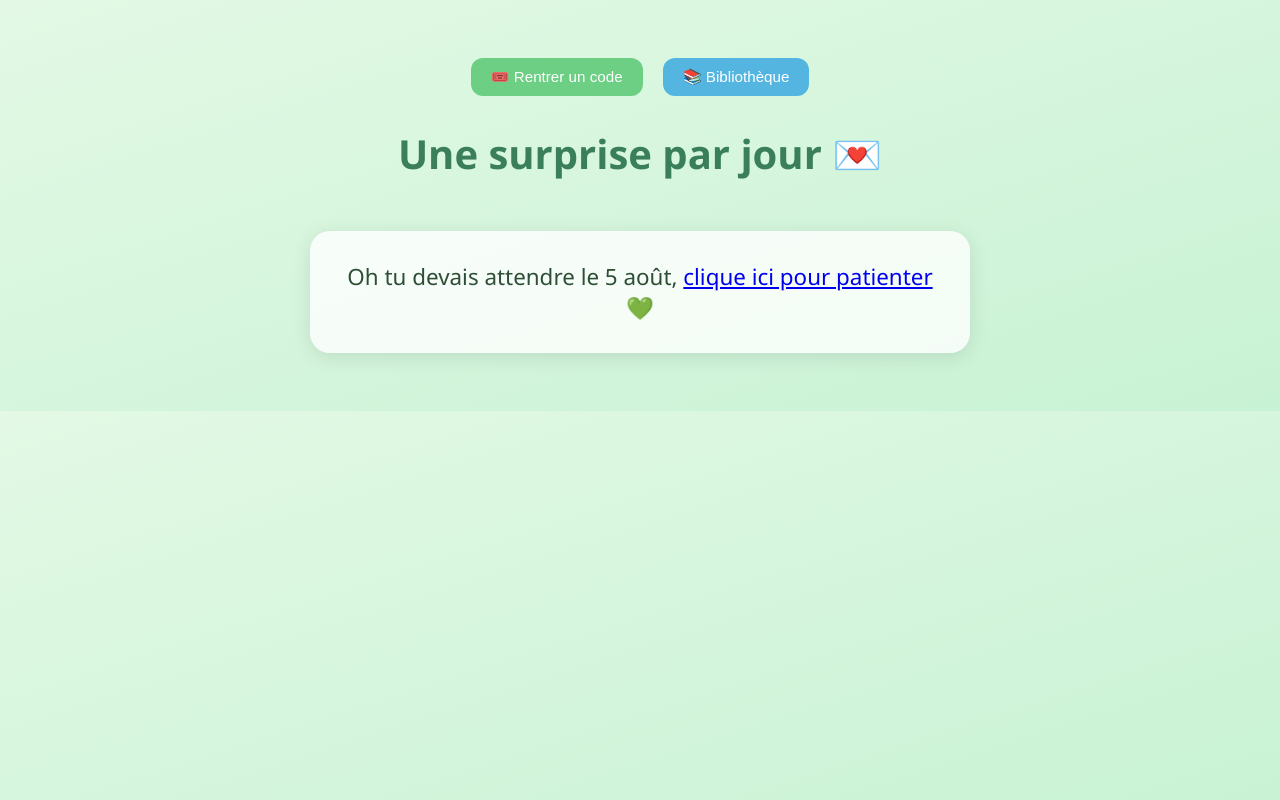
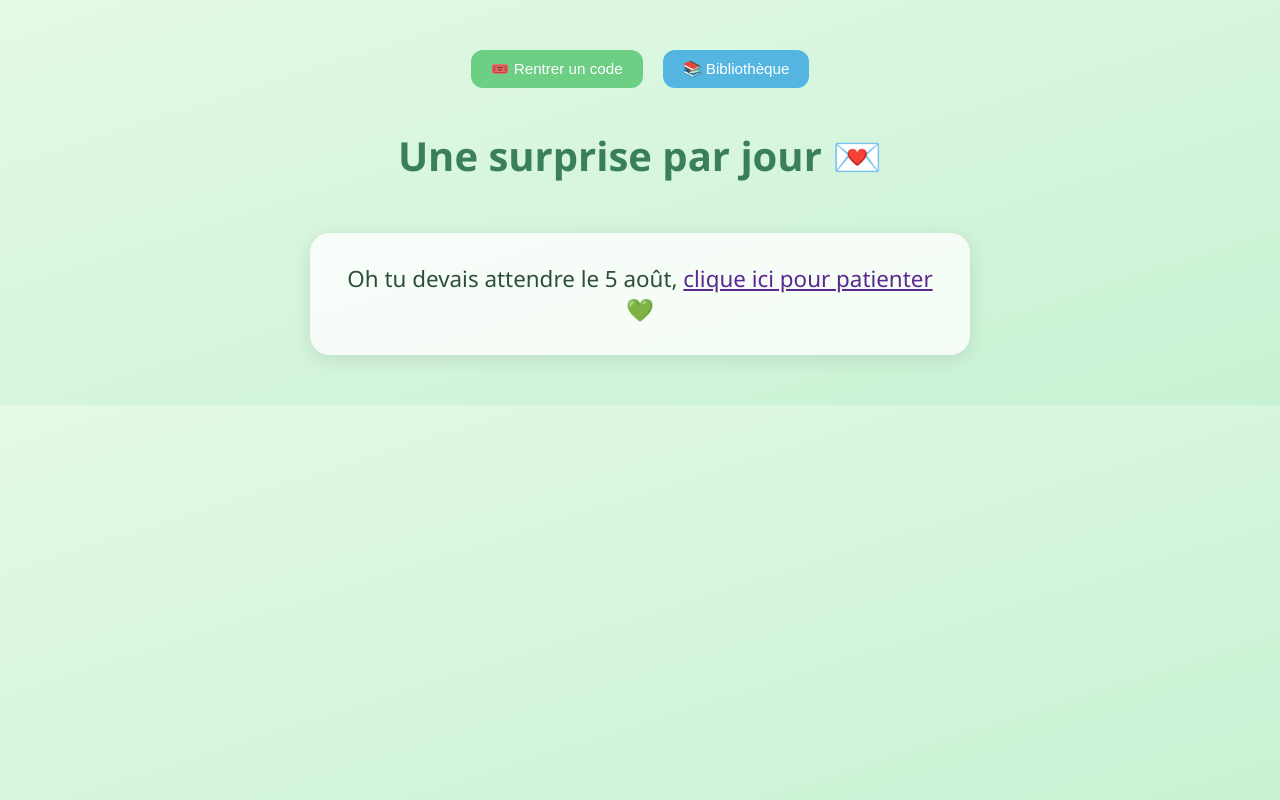
Before and after one commit to trollgit/3ans, a plain HTML site: page index.html in a window 1280 px wide. Drawn offline with Linux system fonts and the light colour scheme.

Commit message:
Update index.html

```diff
--- a/index.html
+++ b/index.html
@@ -4,8 +4,72 @@
   <meta charset="UTF-8">
   <title>Notre petite surprise</title>
   <link rel="stylesheet" href="style.css">
+  <style>
+    body {
+      background: linear-gradient(to bottom right, #e3f9e5, #c8f2d4); /* Vert pastel */
+      font-family: 'Segoe UI', sans-serif;
+      color: #2e4e36;
+      text-align: center;
+      padding: 50px;
+      margin: 0;
+    }
+
+    .top-bar {
+      display: flex;
+      justify-content: center;
+      gap: 20px;
+      margin-bottom: 40px;
+    }
+
+    .top-bar a button {
+      padding: 10px 20px;
+      border: none;
+      border-radius: 12px;
+      font-size: 0.95em;
+      font-weight: 500;
+      cursor: pointer;
+      transition: background-color 0.2s;
+    }
+
+    .top-bar .code-btn {
+      background-color: #6ccf84;
+      color: white;
+    }
+
+    .top-bar .biblio-btn {
+      background-color: #54b6e0;
+      color: white;
+    }
+
+    .top-bar a button:hover {
+      opacity: 0.85;
+    }
+
+    h1 {
+      font-size: 2.5em;
+      color: #3a7e5a;
+      margin-bottom: 20px;
+    }
+
+    .message {
+      font-size: 1.4em;
+      margin-top: 30px;
+      white-space: pre-line;
+      background-color: #ffffffcc;
+      border-radius: 20px;
+      padding: 30px;
+      display: inline-block;
+      max-width: 600px;
+      box-shadow: 0 4px 20px rgba(0, 0, 0, 0.1);
+    }
+
+    a {
+      color: #5a298f;
+    }
+  </style>
 </head>
 <body>
+
   <div class="top-bar">
     <a href="bon.html"><button class="code-btn">🎟️ Rentrer un code</button></a>
     <a href="bibliotheque.html"><button class="biblio-btn">📚 Bibliothèque</button></a>
@@ -17,40 +81,40 @@
   <script>
     const messages = {
       "2025-08-05": "Jour 1 : Notre toute première rencontre… ça, je m’en souviendrai toujours 🥰",
-      "2025-08-06": "Jour 1 : Notre toute première rencontre… ça, je m’en souviendrai toujours 🥰",
-      "2025-08-07": "Jour 1 : Notre toute première rencontre… ça, je m’en souviendrai toujours 🥰",
-      "2025-08-08": "Jour 1 : Notre toute première rencontre… ça, je m’en souviendrai toujours 🥰",
-      "2025-08-09": "Jour 1 : Notre toute première rencontre… ça, je m’en souviendrai toujours 🥰",
-      "2025-08-10": "Jour 1 : Notre toute première rencontre… ça, je m’en souviendrai toujours 🥰",
-      "2025-08-11": "Jour 1 : Notre toute première rencontre… ça, je m’en souviendrai toujours 🥰",
-      "2025-08-12": "Jour 1 : Notre toute première rencontre… ça, je m’en souviendrai toujours 🥰",
-      "2025-08-13": "Jour 1 : Notre toute première rencontre… ça, je m’en souviendrai toujours 🥰",
-      "2025-08-14": "Jour 1 : Notre toute première rencontre… ça, je m’en souviendrai toujours 🥰",
-      "2025-08-15": "Jour 1 : Notre toute première rencontre… ça, je m’en souviendrai toujours 🥰",
-      "2025-08-16": "Jour 1 : Notre toute première rencontre… ça, je m’en souviendrai toujours 🥰",
-      "2025-08-17": "Jour 1 : Notre toute première rencontre… ça, je m’en souviendrai toujours 🥰",
-      "2025-08-18": "Jour 1 : Notre toute première rencontre… ça, je m’en souviendrai toujours 🥰",
-      "2025-08-19": "Jour 1 : Notre toute première rencontre… ça, je m’en souviendrai toujours 🥰",
-      "2025-08-20": "Jour 1 : Notre toute première rencontre… ça, je m’en souviendrai toujours 🥰",
-      "2025-08-21": "Jour 1 : Notre toute première rencontre… ça, je m’en souviendrai toujours 🥰",
-      "2025-08-22": "Jour 1 : Notre toute première rencontre… ça, je m’en souviendrai toujours 🥰",
-      "2025-08-23": "Jour 1 : Notre toute première rencontre… ça, je m’en souviendrai toujours 🥰",
-      "2025-08-24": "Jour 1 : Notre toute première rencontre… ça, je m’en souviendrai toujours 🥰",
-      "2025-08-25": "Jour 1 : Notre toute première rencontre… ça, je m’en souviendrai toujours 🥰",
-      "2025-08-26": "Jour 1 : Notre toute première rencontre… ça, je m’en souviendrai toujours 🥰",
-      "2025-08-27": "Jour 1 : Notre toute première rencontre… ça, je m’en souviendrai toujours 🥰",
-      "2025-08-28": "Jour 1 : Notre toute première rencontre… ça, je m’en souviendrai toujours 🥰",
-      "2025-08-29": "Jour 1 : Notre toute première rencontre… ça, je m’en souviendrai toujours 🥰",
-      "2025-08-30": "Jour 1 : Notre toute première rencontre… ça, je m’en souviendrai toujours 🥰",
-      "2025-09-01": "Jour 1 : Notre toute première rencontre… ça, je m’en souviendrai toujours 🥰",
-      "2025-09-02": "Jour 1 : Notre toute première rencontre… ça, je m’en souviendrai toujours 🥰",
-      "2025-09-03": "Jour 1 : Notre toute première rencontre… ça, je m’en souviendrai toujours 🥰",
-      "2025-09-04": "Jour 1 : Notre toute première rencontre… ça, je m’en souviendrai toujours 🥰",
-      "2025-09-05": "Jour 1 : Notre toute première rencontre… ça, je m’en souviendrai toujours 🥰",
-      "2025-09-06": "Jour 1 : Notre toute première rencontre… ça, je m’en souviendrai toujours 🥰",
-      "2025-09-07": "Jour 1 : Notre toute première rencontre… ça, je m’en souviendrai toujours 🥰",
-      "2025-09-08": "Jour 1 : Notre toute première rencontre… ça, je m’en souviendrai toujours 🥰",
-      "2025-09-09": "Jour 1 : Notre toute première rencontre… ça, je m’en souviendrai toujours 🥰",
+      "2025-08-06": "Jour 2 : Le premier fou rire ensemble 😄",
+      "2025-08-07": "Jour 3 : Ce petit resto qu’on a adoré 🍝",
+      "2025-08-08": "Jour 4 : Notre première photo 📸",
+      "2025-08-09": "Jour 5 : Je t’ai dit ‘je t’aime’… et j’ai jamais arrêté 💗",
+      "2025-08-10": "Jour 6 : Un bisou volé dans la cuisine 😚",
+      "2025-08-11": "Jour 7 : Promenade main dans la main 🌙",
+      "2025-08-12": "Jour 8 : Soirée cocooning et chocolat chaud 🍫",
+      "2025-08-13": "Jour 9 : Une chanson rien que pour nous 🎶",
+      "2025-08-14": "Jour 10 : Nos fous rires pour rien 😂",
+      "2025-08-15": "Jour 11 : Ton regard le jour de mon cadeau surprise 🎁",
+      "2025-08-16": "Jour 12 : Ce film nul qu’on a adoré critiquer ensemble 🎬",
+      "2025-08-17": "Jour 13 : Nos petits déjeuners à rallonge 🥐",
+      "2025-08-18": "Jour 14 : Une lettre, un mot doux 💌",
+      "2025-08-19": "Jour 15 : Une nuit d’été à rêver 🌠",
+      "2025-08-20": "Jour 16 : Notre recette fétiche 🍕",
+      "2025-08-21": "Jour 17 : Le silence confortable avec toi 🤍",
+      "2025-08-22": "Jour 18 : Quand tu m’as fait rire au mauvais moment 😅",
+      "2025-08-23": "Jour 19 : Tes câlins magiques 🤗",
+      "2025-08-24": "Jour 20 : T’es mon endroit préféré 🏡",
+      "2025-08-25": "Jour 21 : Un fou rire au lit 🛏️",
+      "2025-08-26": "Jour 22 : Une journée pluvieuse mais parfaite ☔",
+      "2025-08-27": "Jour 23 : Une danse improvisée 💃",
+      "2025-08-28": "Jour 24 : Une main glissée dans la mienne 💞",
+      "2025-08-29": "Jour 25 : Nos regards complices 👀",
+      "2025-08-30": "Jour 26 : Quand je t’ai vu dormir 😴",
+      "2025-09-01": "Jour 27 : Notre petit rituel secret 🤫",
+      "2025-09-02": "Jour 28 : Un fou rire qui a duré une heure 😂",
+      "2025-09-03": "Jour 29 : Un cœur rempli d’amour 💓",
+      "2025-09-04": "Jour 30 : Un bisou inattendu 💋",
+      "2025-09-05": "Jour 31 : Une journée rien qu’à nous ☀️",
+      "2025-09-06": "Jour 32 : Je pense à toi. Toujours. 🌷",
+      "2025-09-07": "Jour 33 : Une déclaration à refaire 📝",
+      "2025-09-08": "Jour 34 : Une nuit blanche de discussions 🌃",
+      "2025-09-09": "Jour 35 : J’ai de la chance de t’avoir 💖"
     };
 
     function formatDate(date) {
```
